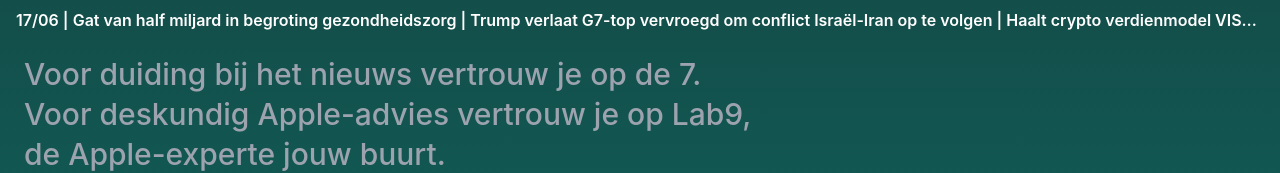
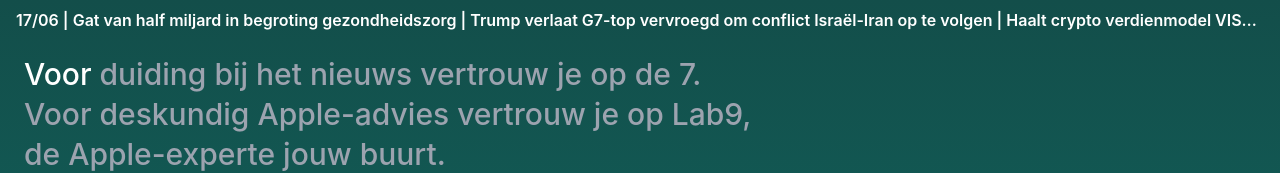
Before and after one commit to maximedb/de7, a Next.js app: page / in a window 1280 px wide. Shown: the top 173 px of the page. Built offline with nearby package versions, Linux system fonts and the light colour scheme.

Commit message:
perf improve

```diff
--- a/components/TranscriptionPlayer.tsx
+++ b/components/TranscriptionPlayer.tsx
@@ -1,35 +1,200 @@
-import React, { useState, useEffect, useRef } from 'react';
-import { Play, Pause, ChevronDown, Flag, Share } from 'lucide-react';
-import { TranscriptionData, Word } from '@/lib/types';
+import React, { useState, useEffect, useRef, useCallback, useMemo } from 'react';
+import { Play, Pause } from 'lucide-react';
 
-interface TranscriptionPlayerProps {
-  data: TranscriptionData;
+// Types
+interface Word {
+  word: string;
+  start: number;
+  end: number;
 }
 
-export default function TranscriptionPlayer({ data }: TranscriptionPlayerProps) {
+interface Utterance {
+  words: Word[];
+  translation?: string;
+}
+
+interface TranscriptionData {
+  title: string;
+  duration: number;
+  audioUrl: string;
+  utterances: Utterance[];
+}
+
+// Memoized Word Component - Only re-renders when its active state changes
+const WordSpan = React.memo(({
+  word,
+  utteranceIdx,
+  wordIdx,
+  isActive,
+  isPast
+}: {
+  word: Word;
+  utteranceIdx: number;
+  wordIdx: number;
+  isActive: boolean;
+  isPast: boolean;
+}) => (
+  <span
+    data-utterance={utteranceIdx}
+    data-word={wordIdx}
+    data-start={word.start}
+    data-end={word.end}
+    className={`inline-block mr-2 text-3xl font-medium transition-colors duration-300 cursor-pointer hover:text-gray-200 select-none ${
+      isActive
+        ? 'text-white current-word'
+        : isPast
+          ? 'text-gray-200'
+          : 'text-gray-400'
+    }`}
+  >
+    {word.word}
+  </span>
+));
+
+// Memoized Utterance Component
+const UtteranceBlock = React.memo(({
+  utterance,
+  utteranceIdx,
+  currentWordGlobal
+}: {
+  utterance: Utterance;
+  utteranceIdx: number;
+  currentWordGlobal: { utteranceIdx: number; wordIdx: number };
+}) => {
+  return (
+    <div className="mb-1">
+      {utterance.words.map((word, wordIdx) => {
+        const isActive = currentWordGlobal.utteranceIdx === utteranceIdx &&
+                        currentWordGlobal.wordIdx === wordIdx;
+        const isPast = currentWordGlobal.utteranceIdx > utteranceIdx ||
+                       (currentWordGlobal.utteranceIdx === utteranceIdx &&
+                        currentWordGlobal.wordIdx > wordIdx);
+
+        return (
+          <WordSpan
+            key={`${utteranceIdx}-${wordIdx}`}
+            word={word}
+            utteranceIdx={utteranceIdx}
+            wordIdx={wordIdx}
+            isActive={isActive}
+            isPast={isPast}
+          />
+        );
+      })}
+    </div>
+  );
+});
+
+export default function TranscriptionPlayer({ data }: { data: TranscriptionData }) {
   const [isPlaying, setIsPlaying] = useState(false);
   const [currentTime, setCurrentTime] = useState(0);
   const [showingTranslation, setShowingTranslation] = useState<{utteranceIdx: number, wordIdx: number} | null>(null);
+
+  // Track current word position efficiently
+  const [currentWordGlobal, setCurrentWordGlobal] = useState({ utteranceIdx: 0, wordIdx: 0 });
+
   const audioRef = useRef<HTMLAudioElement>(null);
   const scrollContainerRef = useRef<HTMLDivElement>(null);
   const clickTimerRef = useRef<NodeJS.Timeout | null>(null);
+  const lastTimeRef = useRef(0);
 
-  // Get all words with timing
-  const allWords = data.utterances.flatMap(utterance => utterance.words);
-
+  // Optimized current word tracking
   useEffect(() => {
     const audio = audioRef.current;
     if (!audio) return;
 
     const updateTime = () => {
-      setCurrentTime(audio.currentTime);
+      const time = audio.currentTime;
+      setCurrentTime(time);
+
+      // Only update if time changed significantly (more than 0.05 seconds)
+      if (Math.abs(time - lastTimeRef.current) < 0.05) return;
+      lastTimeRef.current = time;
+
+      // Find current word efficiently
+      let found = false;
+      let newUtteranceIdx = currentWordGlobal.utteranceIdx;
+      let newWordIdx = currentWordGlobal.wordIdx;
+
+      // First, check if we're still in the same word
+      const currentUtterance = data.utterances[newUtteranceIdx];
+      if (currentUtterance) {
+        const currentWord = currentUtterance.words[newWordIdx];
+        if (currentWord && time >= currentWord.start && time < currentWord.end) {
+          return; // Still in the same word, no update needed
+        }
+      }
+
+      // Check next word (most common case during playback)
+      if (currentUtterance && newWordIdx < currentUtterance.words.length - 1) {
+        const nextWord = currentUtterance.words[newWordIdx + 1];
+        if (time >= nextWord.start && time < nextWord.end) {
+          setCurrentWordGlobal({ utteranceIdx: newUtteranceIdx, wordIdx: newWordIdx + 1 });
+          return;
+        }
+      }
+
+      // Check next utterance
+      if (newUtteranceIdx < data.utterances.length - 1) {
+        const nextUtterance = data.utterances[newUtteranceIdx + 1];
+        if (nextUtterance.words.length > 0) {
+          const firstWord = nextUtterance.words[0];
+          if (time >= firstWord.start && time < firstWord.end) {
+            setCurrentWordGlobal({ utteranceIdx: newUtteranceIdx + 1, wordIdx: 0 });
+            return;
+          }
+        }
+      }
+
+      // If not found, do a full search (only happens during seeking)
+      for (let uIdx = 0; uIdx < data.utterances.length && !found; uIdx++) {
+        const utterance = data.utterances[uIdx];
+        for (let wIdx = 0; wIdx < utterance.words.length; wIdx++) {
+          const word = utterance.words[wIdx];
+          if (time >= word.start && time < word.end) {
+            if (uIdx !== newUtteranceIdx || wIdx !== newWordIdx) {
+              setCurrentWordGlobal({ utteranceIdx: uIdx, wordIdx: wIdx });
+            }
+            found = true;
+            break;
+          }
+        }
+      }
     };
 
     audio.addEventListener('timeupdate', updateTime);
     return () => audio.removeEventListener('timeupdate', updateTime);
-  }, []);
+  }, [currentWordGlobal, data.utterances]);
 
-  const togglePlayPause = () => {
+  // Event delegation for word clicks
+  const handleTranscriptClick = useCallback((e: React.MouseEvent) => {
+    const target = e.target as HTMLElement;
+    if (!target.dataset.utterance) return;
+
+    const utteranceIdx = parseInt(target.dataset.utterance);
+    const wordIdx = parseInt(target.dataset.word || '0');
+    const startTime = parseFloat(target.dataset.start || '0');
+
+    if (clickTimerRef.current) {
+      // Double click - seek to word position
+      clearTimeout(clickTimerRef.current);
+      clickTimerRef.current = null;
+      seekToTime(startTime);
+    } else {
+      // Single click - show translation
+      clickTimerRef.current = setTimeout(() => {
+        pauseAudio();
+        const utterance = data.utterances[utteranceIdx];
+        if (utterance?.translation) {
+          setShowingTranslation({ utteranceIdx, wordIdx });
+          setTimeout(() => setShowingTranslation(null), 3000);
+        }
+        clickTimerRef.current = null;
+      }, 250);
+    }
+  }, [data.utterances]);
+
+  const togglePlayPause = useCallback(() => {
     const audio = audioRef.current;
     if (!audio) return;
 
@@ -39,7 +204,24 @@ export default function TranscriptionPlayer({ data }: TranscriptionPlayerProps)
       audio.play();
     }
     setIsPlaying(!isPlaying);
-  };
+  }, [isPlaying]);
+
+  const pauseAudio = useCallback(() => {
+    const audio = audioRef.current;
+    if (!audio) return;
+
+    audio.pause();
+    setIsPlaying(false);
+  }, []);
+
+  const seekToTime = useCallback((time: number) => {
+    const audio = audioRef.current;
+    if (!audio) return;
+
+    audio.currentTime = time;
+    audio.play();
+    setIsPlaying(true);
+  }, []);
 
   const formatTime = (seconds: number) => {
     const mins = Math.floor(seconds / 60);
@@ -51,91 +233,39 @@ export default function TranscriptionPlayer({ data }: TranscriptionPlayerProps)
     return data.duration - currentTime;
   };
 
-  const handleWordClick = (word: Word, utteranceIdx: number, wordIdx: number) => {
-    if (clickTimerRef.current) {
-      // Double click - seek to word position
-      clearTimeout(clickTimerRef.current);
-      clickTimerRef.current = null;
-      seekToTime(word.start);
-    } else {
-      // Single click - pause audio and show translation after delay
-      clickTimerRef.current = setTimeout(() => {
-        pauseAudio();
-        const utterance = data.utterances[utteranceIdx];
-        if (utterance.translation) {
-          setShowingTranslation({ utteranceIdx, wordIdx });
-          // Hide translation after 3 seconds
-          setTimeout(() => setShowingTranslation(null), 3000);
-        }
-        clickTimerRef.current = null;
-      }, 250);
-    }
-  };
+  // Auto-scroll with debounce
+  useEffect(() => {
+    const timer = setTimeout(() => {
+      const currentWordElement = document.querySelector('.current-word');
+      if (currentWordElement && scrollContainerRef.current) {
+        currentWordElement.scrollIntoView({ behavior: 'smooth', block: 'center' });
+      }
+    }, 100);
 
-  const pauseAudio = () => {
-    const audio = audioRef.current;
-    if (!audio) return;
-
-    audio.pause();
-    setIsPlaying(false);
-  };
-
-  const seekToTime = (time: number) => {
-    const audio = audioRef.current;
-    if (!audio) return;
-
-    audio.currentTime = time;
-    audio.play();
-    setIsPlaying(true);
-  };
-
-  // Auto-scroll to current word
-  useEffect(() => {
-    const currentWordElement = document.querySelector('.current-word');
-    if (currentWordElement && scrollContainerRef.current) {
-      currentWordElement.scrollIntoView({ behavior: 'smooth', block: 'center' });
-    }
-  }, [currentTime]);
+    return () => clearTimeout(timer);
+  }, [currentWordGlobal]);
 
   return (
-    <div className="h-screen-safe bg-gradient-to-b from-teal-900 to-teal-700 text-white flex flex-col">
-      {/* Header */}
-
-
+    <div className="h-screen bg-gradient-to-b from-teal-900 to-teal-700 text-white flex flex-col">
       {/* Title */}
       <div className="px-4 py-2 text-center">
         <h1 className="font-semibold truncate">{data.title}</h1>
       </div>
 
-      {/* Transcription */}
+      {/* Transcription with Event Delegation */}
       <div
         ref={scrollContainerRef}
-        className="flex-1 overflow-y-auto px-6 py-4 scrollbar-hide"
+        className="flex-1 overflow-y-auto px-6 py-4"
+        onClick={handleTranscriptClick}
       >
         <div className="space-y-1 pb-32">
           {data.utterances.map((utterance, idx) => (
-            <div key={idx} className="">
-              {utterance.words.map((word, wordIdx) => {
-                const isCurrentWord = currentTime >= word.start && currentTime < word.end;
-                const isPastWord = currentTime >= word.end;
-
-                return (
-                  <span
-                    key={`${idx}-${wordIdx}`}
-                    onClick={() => handleWordClick(word, idx, wordIdx)}
-                    className={`inline-block mr-2 text-3xl font-medium transition-colors duration-300 cursor-pointer hover:text-gray-200 select-none ${
-                      isCurrentWord
-                        ? 'text-white current-word'
-                        : isPastWord
-                          ? 'text-gray-200'
-                          : 'text-gray-400'
-                    }`}
-                  >
-                    {word.word}
-                  </span>
-                );
-              })}
-            </div>
+            <UtteranceBlock
+              key={idx}
+              utterance={utterance}
+              utteranceIdx={idx}
+              currentWordGlobal={currentWordGlobal}
+            />
           ))}
         </div>
 
@@ -179,7 +309,6 @@ export default function TranscriptionPlayer({ data }: TranscriptionPlayerProps)
             )}
           </button>
         </div>
-
       </div>
 
       <audio
```
